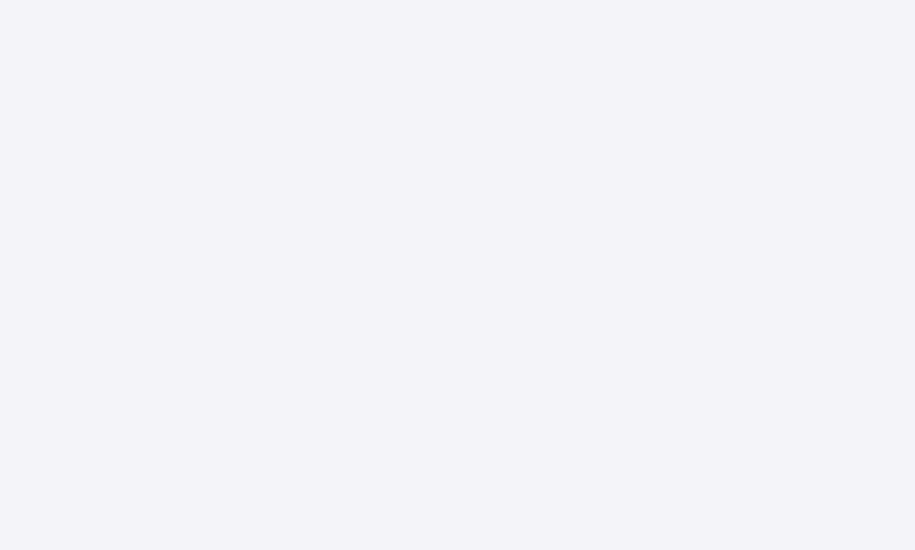
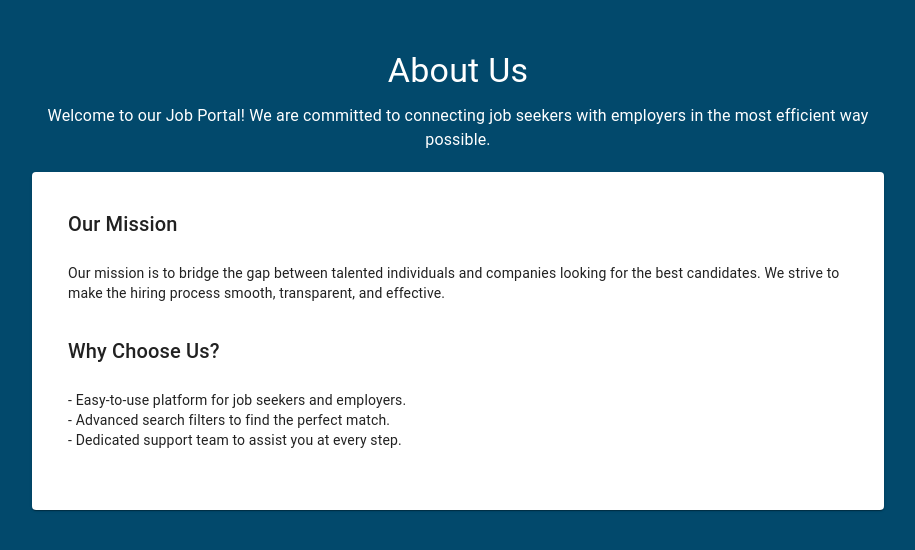
Before and after one commit to bakkavamshi0171/job-portal-React-Project, a React (Create React App) app: page /about in a window 1280 px wide. Before the commit this address had no page. Shown: the top 550 px of the page, without its empty margins (182-1097 px from the left). Built offline with nearby package versions, Linux system fonts and the light colour scheme.

Commit message:
updated files

```diff
--- a/src/components/hiringPartner/applicants/applicants.css
+++ b/src/components/hiringPartner/applicants/applicants.css
@@ -2,6 +2,13 @@
 .css-zhkk7h{
     width:90%
 }
-.css-1abvrni-MuiButtonBase-root-MuiButton-root{
-
+.box-container{
+    width:60%;
+    margin: auto;
+    padding: 20px
 }
+@media (min-width:300px) and (max-width:468px){
+    .box-container{
+        width:100%
+    }
+}
--- a/src/components/hiringPartner/applicants/applicants.jsx
+++ b/src/components/hiringPartner/applicants/applicants.jsx
@@ -110,7 +110,7 @@ const ApplicantsComp = () => {
   return (
     <div style={{ backgroundColor: "rgb(2, 73, 108)", width: "100%" }}>
       <NavbarComp />
-      <Box sx={{ padding: "40px", width: "80%", margin: "auto" }}>
+      <div className="box-container">
         {compared.map((job) => (
           <Card key={job.id} sx={{ marginBottom: "20px", borderRadius: "8px" }}>
             <CardContent>
@@ -173,14 +173,14 @@ const ApplicantsComp = () => {
                         <Button
                           variant="contained"
                           color="info"
-                          sx={{ marginLeft: "10px" }}
+                          sx={{ margin: "10px" }}
                           startIcon={<FaLinkedin />}
                         >
                           <a
                             href={applicant.LinkedInURL}
                             target="_blank"
                             rel="noopener noreferrer"
-                            style={{ textDecoration: "none", color: "white" }}
+                            style={{ textDecoration: "none", color: "white"}}
                           >
                             LinkedIn
                           </a>
@@ -236,7 +236,7 @@ const ApplicantsComp = () => {
             </CardContent>
           </Card>
         ))}
-      </Box>
+      </div>
       <FooterComp />
     </div>
   );
--- /dev/null
+++ b/src/components/hiringPartner/contactpage/aboutus.jsx
@@ -0,0 +1,51 @@
+import React from "react";
+import { Container, Box, Typography, Card, CardContent } from "@mui/material";
+
+export const AboutUs = () => {
+  return (
+    <div
+      style={{
+        width: "100vw",
+        backgroundColor: "rgb(2, 73, 108)",
+        height: "100vh",
+        color: "white",
+      }}
+    >
+      <Container
+        maxWidth="md"
+        style={{ paddingTop: "50px", marginBottom: "50px" }}
+      >
+        <Typography variant="h4" align="center" gutterBottom>
+          About Us
+        </Typography>
+        <Typography variant="body1" align="center" gutterBottom>
+          Welcome to our Job Portal! We are committed to connecting job seekers
+          with employers in the most efficient way possible.
+        </Typography>
+        <Card style={{ padding: "20px", marginTop: "20px" }}>
+          <CardContent>
+            <Box display="flex" flexDirection="column" gap={2}>
+              <Typography variant="h6" gutterBottom>
+                Our Mission
+              </Typography>
+              <Typography variant="body2" paragraph>
+                Our mission is to bridge the gap between talented individuals
+                and companies looking for the best candidates. We strive to make
+                the hiring process smooth, transparent, and effective.
+              </Typography>
+              <Typography variant="h6" gutterBottom>
+                Why Choose Us?
+              </Typography>
+              <Typography variant="body2" paragraph>
+                - Easy-to-use platform for job seekers and employers.
+                <br />
+                - Advanced search filters to find the perfect match.
+                <br />- Dedicated support team to assist you at every step.
+              </Typography>
+            </Box>
+          </CardContent>
+        </Card>
+      </Container>
+    </div>
+  );
+};
--- /dev/null
+++ b/src/components/hiringPartner/contactpage/contact.jsx
@@ -0,0 +1,50 @@
+import React from 'react';
+import { Container, Box, Typography, TextField, Button, Card, CardContent } from '@mui/material';
+
+// Contact Us Page Component
+export const ContactUs = () => {
+  return (
+    <div style={{width:"100vw", backgroundColor:"rgb(2, 73, 108)", height:"100vh", color:"white"}}>
+    <Container maxWidth="md" style={{ paddingTop:"50px", marginBottom: '50px', }}>
+      <Typography variant="h4" align="center" gutterBottom>
+        Contact Us
+      </Typography>
+      <Typography variant="body1" align="center" gutterBottom>
+        We'd love to hear from you! Fill out the form below and we'll get back to you as soon as possible.
+      </Typography>
+      <Card style={{ padding: '20px', marginTop: '20px' }}>
+        <CardContent>
+          <Box display="flex" flexDirection="column" gap={3}>
+            <TextField
+              fullWidth
+              label="Full Name"
+              variant="outlined"
+            />
+            <TextField
+              fullWidth
+              label="Email Address"
+              type="email"
+              variant="outlined"
+            />
+            <TextField
+              fullWidth
+              label="Subject"
+              variant="outlined"
+            />
+            <TextField
+              fullWidth
+              label="Message"
+              multiline
+              rows={4}
+              variant="outlined"
+            />
+            <Button variant="contained" color="primary" fullWidth>
+              Submit
+            </Button>
+          </Box>
+        </CardContent>
+      </Card>
+    </Container>
+    </div>
+  );
+};
--- a/src/components/hiringPartner/jobposting/jobcard.css
+++ b/src/components/hiringPartner/jobposting/jobcard.css
@@ -3,6 +3,7 @@
   display: flex;
   flex-wrap: wrap;
   gap: 20px;
+  height:"100%";
   padding: 20px;
   justify-content: center;
   background-color: rgb(2, 73, 108);
--- a/src/components/hiringPartner/postedJob/postedjob.jsx
+++ b/src/components/hiringPartner/postedJob/postedjob.jsx
@@ -9,6 +9,7 @@ import FooterComp from "../dashborad/footer";
 export default function PostedData() {
   const [userName, setUserName] = useState("");
   const [jobData, setJobData] = useState([]);
+
   const [messageApi, contextHolder] = message.useMessage();
   const navigate = useNavigate();
 
@@ -45,17 +46,19 @@ export default function PostedData() {
     if (!jobData) return [];
     return Object.entries(jobData).filter(([key, job]) => {
       if (!userName) return true;
-      return job.postedBy.toLowerCase().includes(userName.toLowerCase());
+      return job.postedBy.toLowerCase().includes(userName.toLowerCase())
     });
   }, [jobData]);
-  console.log(filteredJobs.length)
+
 
   return (
     <>
       <NavbarComp />
+      <div style={{}}>
       <div className="job-container">
         {contextHolder}
         {filteredJobs.length > 0 ? (
+
           filteredJobs.map(([key, job]) => (
             <div key={key} className="job-card">
               <div className="job-header">
@@ -89,6 +92,7 @@ export default function PostedData() {
           </p>
         )}
       </div>
+      </div>
       <FooterComp />
     </>
   );
--- a/src/components/routing/routingfile.jsx
+++ b/src/components/routing/routingfile.jsx
@@ -12,6 +12,8 @@ import SearchingComp from '../hiringPartner/dashborad/search';
 import ProfilePage from '../hiringPartner/proflie/profliocomp';
 import PostedData from '../hiringPartner/postedJob/postedjob';
 import ApplicantsComp from '../hiringPartner/applicants/applicants';
+import { ContactUs } from '../hiringPartner/contactpage/contact';
+import { AboutUs } from '../hiringPartner/contactpage/aboutus';
 
 export default function StartRouting() {
 
@@ -32,6 +34,8 @@ export default function StartRouting() {
         <Route path="/hiringpartner/home/profile" element={<ProfilePage/>} />
         <Route path="/hiringpartner/home/posteddata" element={<PostedData/>} />
         <Route path="/hiringpartner/home/applicantsdata" element={<ApplicantsComp/>} />
+        <Route path="/contact" element={<ContactUs/>}/>
+        <Route path="/about" element={<AboutUs/>}/>
       </Routes>
     </BrowserRouter>
     </div>
--- a/src/firebase/firebaseconfig.js
+++ b/src/firebase/firebaseconfig.js
@@ -13,9 +13,27 @@ const firebaseConfig = {
   measurementId: "G-3KJNF2ZGBR"
 };
 
+
+// Configuration for the first Firebase app
+const firebaseConfig1 = {
+  apiKey: "YOUR_API_KEY",
+  authDomain: "YOUR_AUTH_DOMAIN",
+  databaseURL: "https://jobseeker-application-default-rtdb.firebaseio.com", // First database URL
+  projectId: "YOUR_PROJECT_ID",
+  storageBucket: "YOUR_STORAGE_BUCKET",
+  messagingSenderId: "YOUR_MESSAGING_SENDER_ID",
+  appId: "YOUR_APP_ID",
+};
+
 // Initialize Firebase
+
 const app = initializeApp(firebaseConfig);
+const app1 = initializeApp(firebaseConfig1, "app1");
+
+
 const db = getDatabase(app);
+const db1 = getDatabase(app1);
+
 const storage = getStorage(app);
 
-export {app, db, storage}
+export {app, db, storage, app1, db1}
```
Also changed, not shown: src/components/hiringPartner/dashborad/main.jsx (+0 -125 lines).
